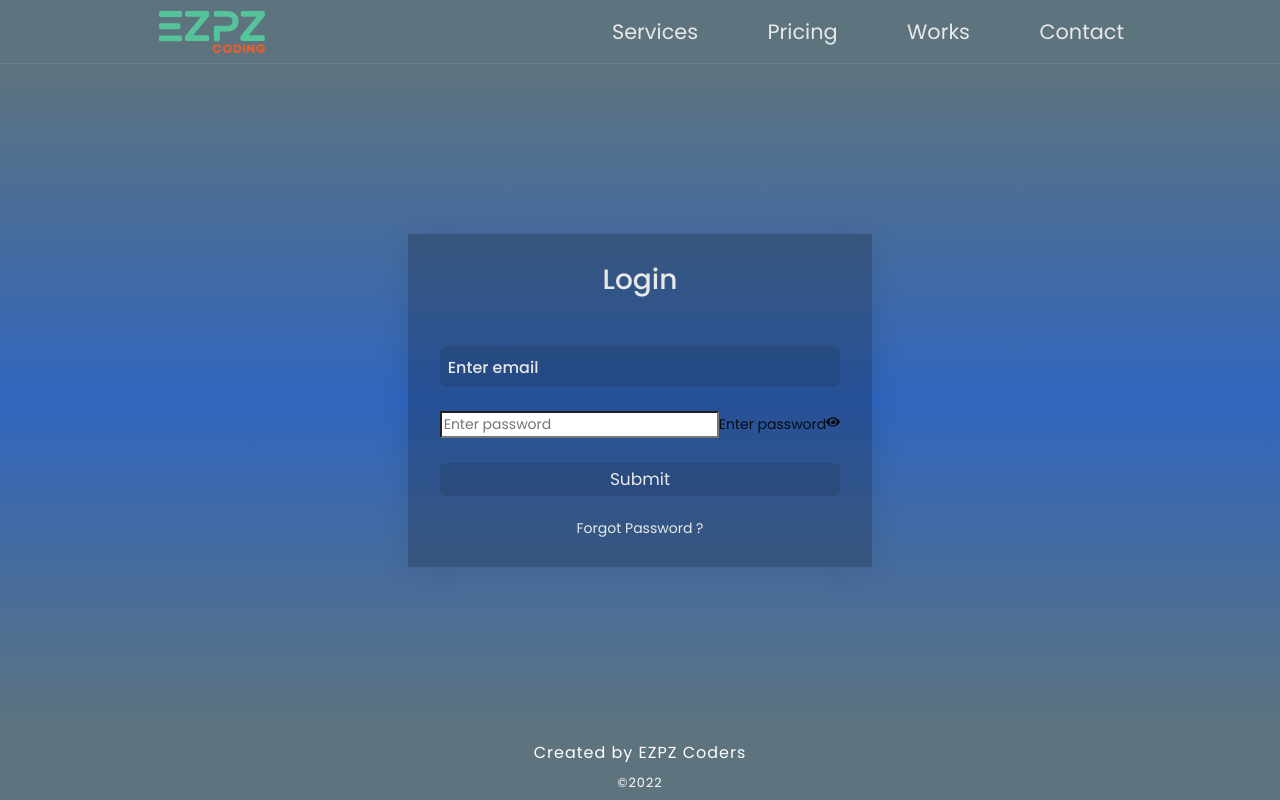
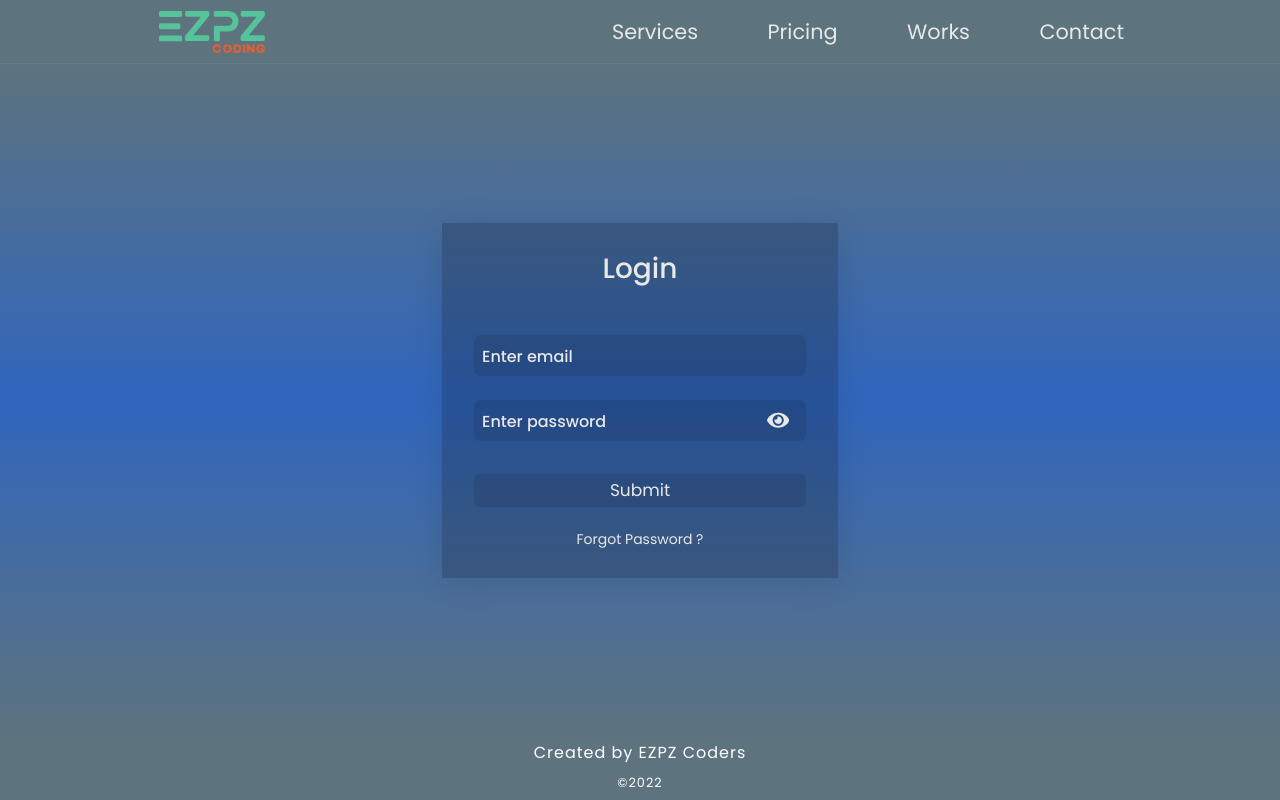
Before and after one commit to pixelverse-studios/pixelverse-studios-ui, a Next.js app: page /login in a window 1280 px wide. Built offline with nearby package versions, Linux system fonts and the light colour scheme.

Commit message:
fixed pw field classname

```diff
--- a/components/form/fields/PasswordField/index.tsx
+++ b/components/form/fields/PasswordField/index.tsx
@@ -29,7 +29,7 @@ const PasswordField = ({
         if (type === 'text') setType('password')
     }
     return (
-        <div className={styles.PasswordField}>
+        <div className={styles.FormField}>
             <input
                 type={type}
                 id={id}
```
